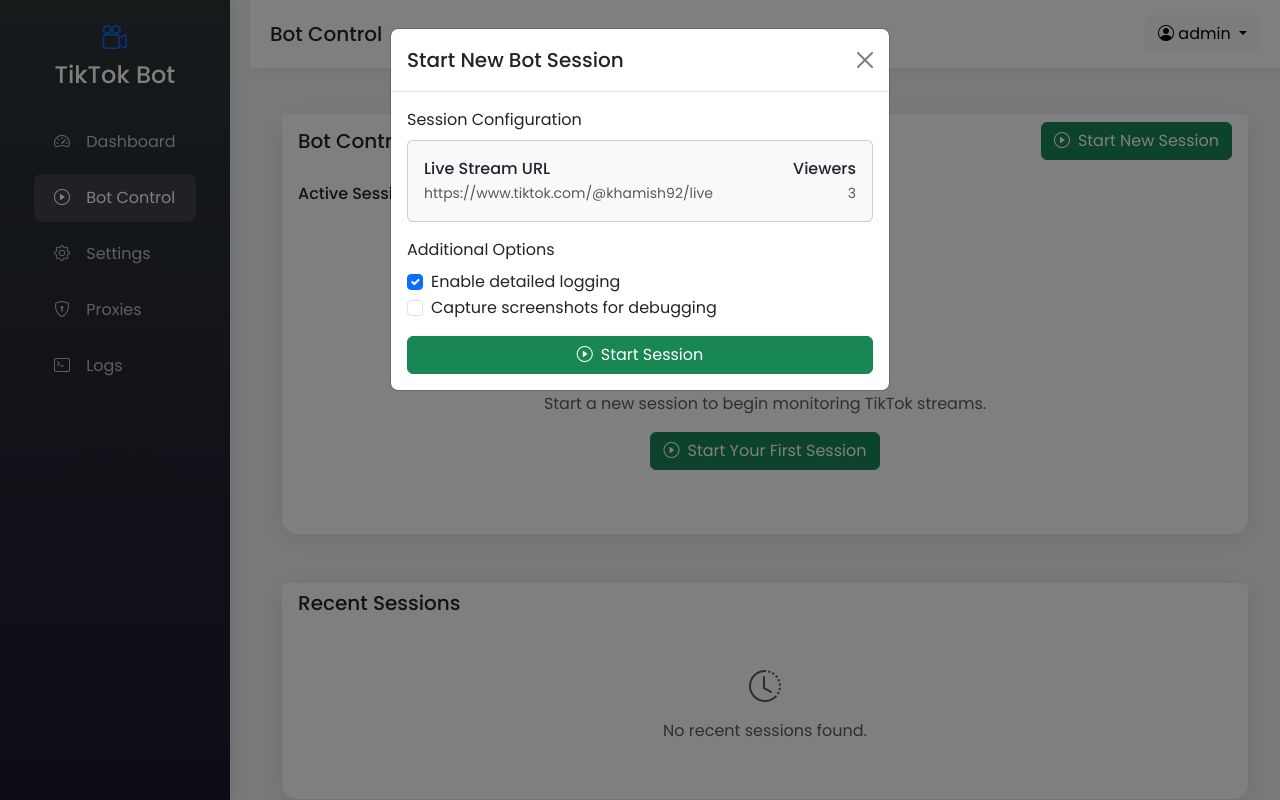
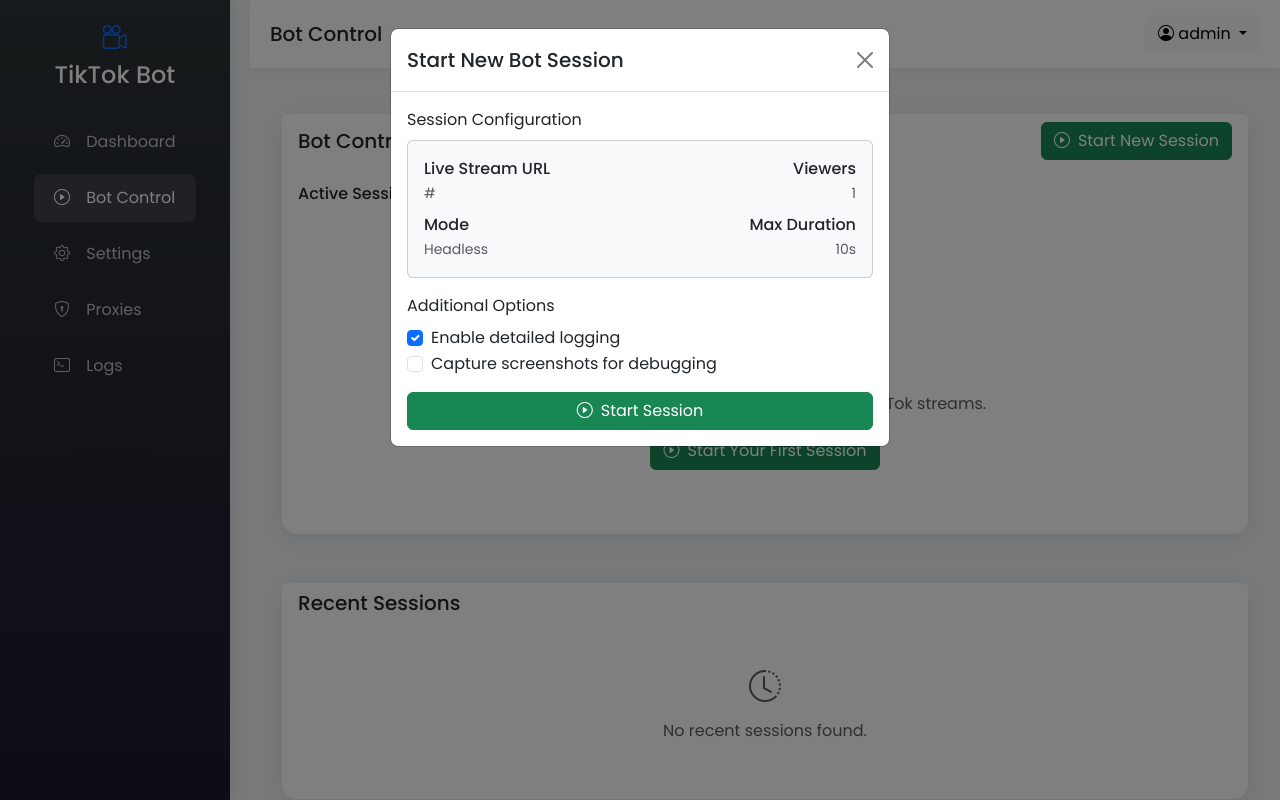
Before and after one commit to khamis1992/toker, a Django app: page /control/ in a window 1280 px wide, after a click on "Start New Session". Run offline with Django 5.2, Linux system fonts and the light colour scheme; a user stored in the database is signed in; tables that the repository leaves empty hold one stand-in row (values such as "Sample post"); data that the repository does not hold is empty.

Commit message:
Fix: Start New Session modal now shows real saved settings values
- views.py (bot_control): Added BotConfiguration query to pass
  current_config to the control.html template context
- control.html (startSessionModal): Replaced hardcoded values
  (url='https://www.tiktok.com/@khamish92/live', viewers=3) with
  dynamic Django template variables:
    - {{ current_config.live_url }}
    - {{ current_config.num_viewers }}
    - {{ current_config.headless|yesno:'Headless,Visible' }}
    - {{ current_config.session_max_duration }}
  Added graceful fallback message with link to Settings when no
  configuration has been saved yet.

```diff
--- a/dashboard/templates/dashboard/control.html
+++ b/dashboard/templates/dashboard/control.html
@@ -191,16 +191,33 @@
                         <label class="form-label">Session Configuration</label>
                         <div class="card bg-light">
                             <div class="card-body">
+                                {% if current_config %}
                                 <div class="d-flex justify-content-between">
                                     <div>
                                         <div class="fw-medium">Live Stream URL</div>
-                                        <small class="text-muted">https://www.tiktok.com/@khamish92/live</small>
+                                        <small class="text-muted">{{ current_config.live_url }}</small>
                                     </div>
                                     <div class="text-end">
                                         <div class="fw-medium">Viewers</div>
-                                        <small class="text-muted">3</small>
+                                        <small class="text-muted">{{ current_config.num_viewers }}</small>
                                     </div>
                                 </div>
+                                <div class="mt-2 d-flex justify-content-between">
+                                    <div>
+                                        <div class="fw-medium">Mode</div>
+                                        <small class="text-muted">{{ current_config.headless|yesno:"Headless,Visible" }}</small>
+                                    </div>
+                                    <div class="text-end">
+                                        <div class="fw-medium">Max Duration</div>
+                                        <small class="text-muted">{{ current_config.session_max_duration }}s</small>
+                                    </div>
+                                </div>
+                                {% else %}
+                                <div class="text-center text-muted py-2">
+                                    <i class="bi bi-exclamation-triangle me-1"></i>
+                                    No configuration found. <a href="{% url 'dashboard:settings' %}">Configure settings first</a>.
+                                </div>
+                                {% endif %}
                             </div>
                         </div>
                     </div>
--- a/dashboard/views.py
+++ b/dashboard/views.py
@@ -473,9 +473,16 @@
     active_sessions = BotSession.objects.exclude(status__in=['completed', 'failed', 'stopped'])
     recent_sessions = BotSession.objects.all().order_by('-start_time')[:10]
 
+    # Load the latest saved configuration so the modal shows real values
+    try:
+        current_config = BotConfiguration.objects.filter(created_by=request.user).latest('updated_at')
+    except BotConfiguration.DoesNotExist:
+        current_config = None
+
     context = {
         'active_sessions': active_sessions,
         'recent_sessions': recent_sessions,
+        'current_config': current_config,
     }
 
     return render(request, 'dashboard/control.html', context)
```
